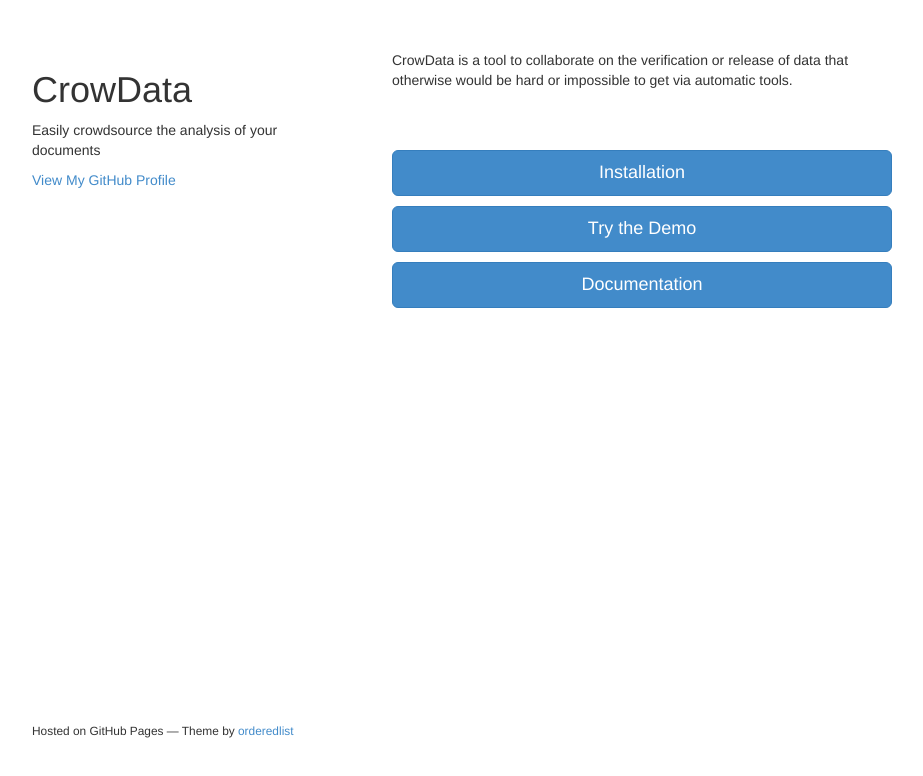
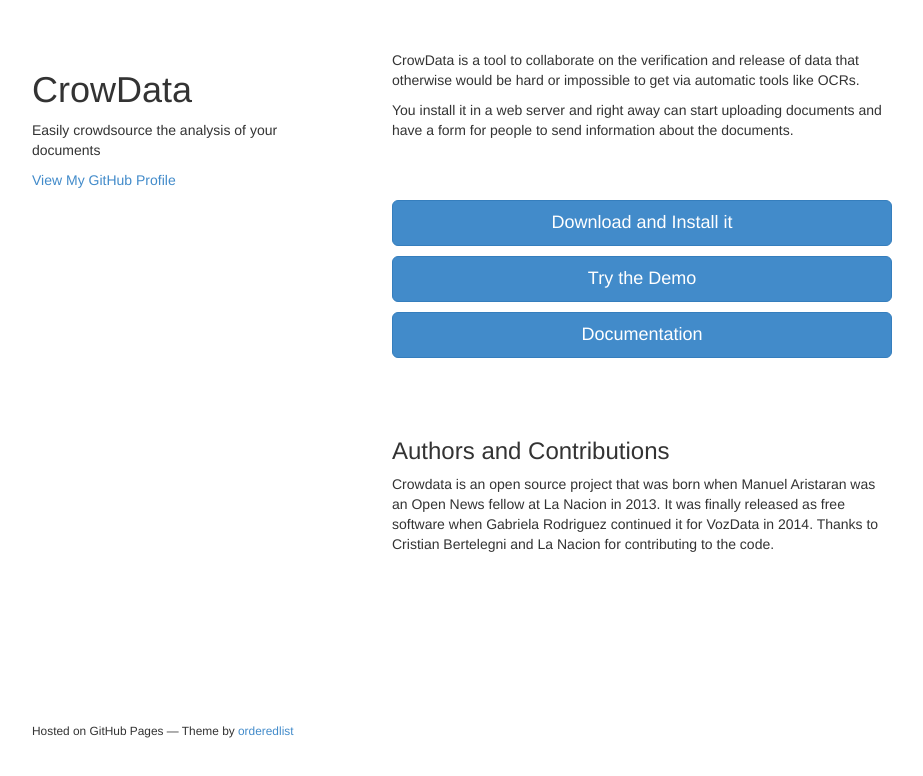
Before and after one commit to crowdata/crowdata.github.com, a plain HTML site: page index.html in a window 1280 px wide. Shown: the whole page, without its empty margins (178-1101 px from the left). Drawn offline with Linux system fonts and the light colour scheme.

Commit message:
More info about contributions and link to demo.

```diff
--- a/index.html
+++ b/index.html
@@ -22,14 +22,23 @@
         <p class="view"><a href="https://github.com/crowdata">View My GitHub Profile</a></p>
 
       </header>
+
       <section>
-        <p>CrowData is a tool to collaborate on the verification or release of data that otherwise would be hard or impossible to get via automatic tools.</p>
+        <p>CrowData is a tool to collaborate on the verification and release of data that otherwise would be hard or impossible to get via automatic tools like OCRs.</p>
+        <p>You install it in a web server and right away can start uploading documents and have a form for people to send information about the documents.</p>
       </section>
+
       <section>
-        <p><a type="button" class="btn btn-primary btn-lg btn-block" href="http://github.com/crowdata/crowdata" role="button">Installation</a></p>
-        <p><a type="button" class="btn btn-primary btn-lg btn-block" href="http://crowdata.heroku.com" role="button">Try the Demo</a></p>
+        <p><a type="button" class="btn btn-primary btn-lg btn-block" href="http://github.com/crowdata/crowdata" role="button">Download and Install it</a></p>
+        <p><a type="button" class="btn btn-primary btn-lg btn-block" href="http://crowdata.stayover.org" role="button">Try the Demo</a></p>
         <p><a type="button" class="btn btn-primary btn-lg btn-block" href="http://crowdata.readthedocs.org" role="button">Documentation</a></p>
       </section>
+
+      <section>
+        <h3>Authors and Contributions</h3>
+        <p>Crowdata is an open source project that was born when Manuel Aristaran was an Open News fellow at La Nacion in 2013. It was finally released as free software when Gabriela Rodriguez continued it for VozData in 2014. Thanks to Cristian Bertelegni and La Nacion for contributing to the code.</p>
+      </section>
+
       <footer>
         <p><small>Hosted on GitHub Pages &mdash; Theme by <a href="https://github.com/orderedlist">orderedlist</a></small></p>
       </footer>
```
